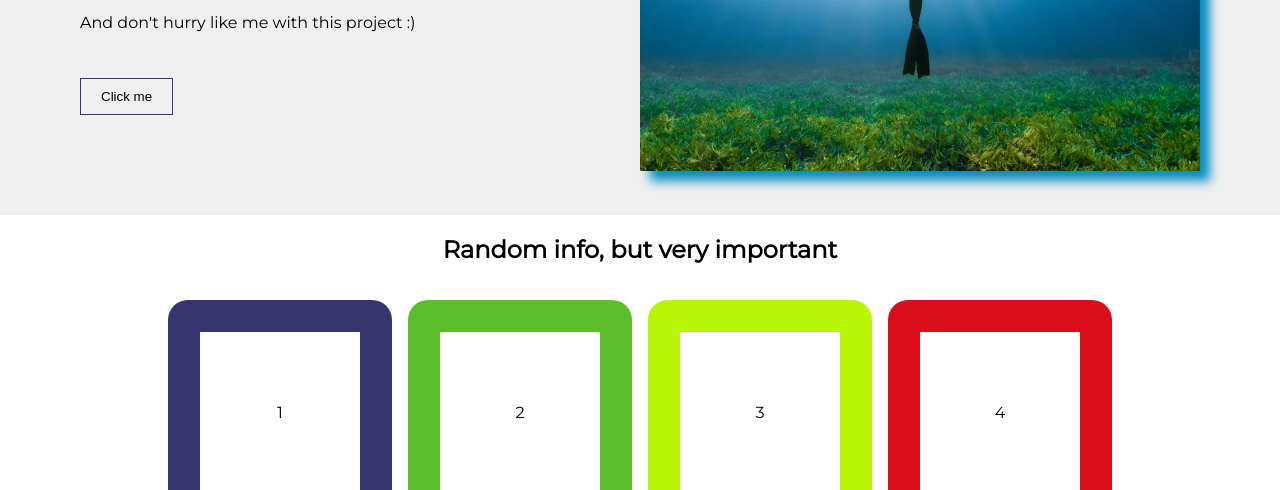
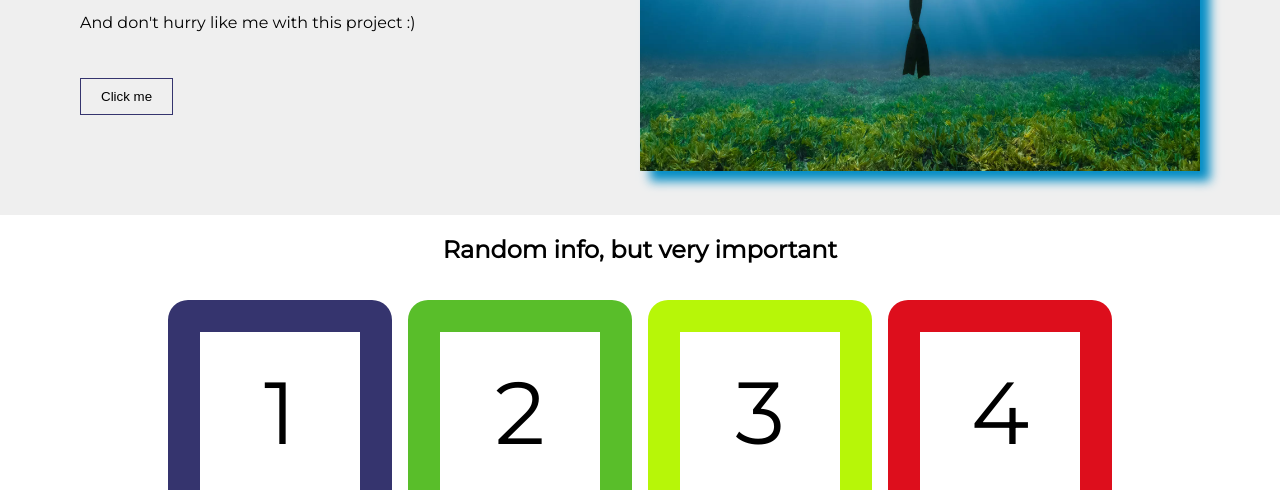
Before and after one commit to haziem/landing, a plain HTML site: page index.html in a window 1280 px wide. Shown: the part 310-800 px from the top of the page. Drawn offline with Linux system fonts and the light colour scheme; a script that the page names is missing.

Commit message:
another last commit

```diff
--- a/style.css
+++ b/style.css
@@ -118,7 +118,8 @@ h2 {
 }
 
 .box p {
-    font-size: 2vh;
+    font-size: 11vh;
+    margin: 0;
 }
 .box1 {
     border-color: #35346e;
```
